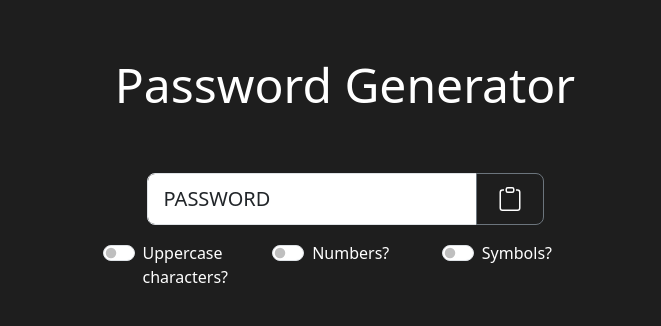
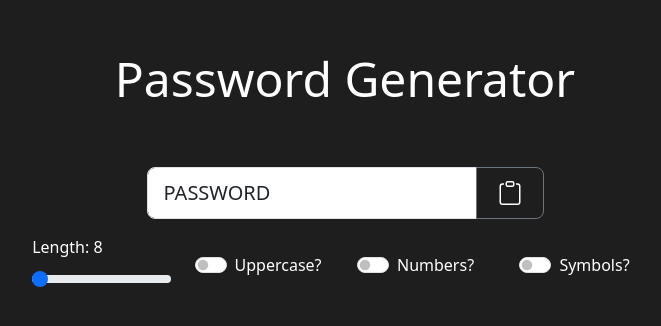
Before and after one commit to mohamad-jamil/pseudopass, a React (Vite) app: page / in a window 1280 px wide. Shown: the part 230-556 px from the top of the page, without its empty margins (295-956 px from the left). Built offline with nearby package versions, Linux system fonts and the light colour scheme.

Commit message:
Add Slider component for controlling the length of the password

```diff
--- a/src/App.jsx
+++ b/src/App.jsx
@@ -1,6 +1,7 @@
 import "./App.css";
 import PasswordDisplay from "./components/PasswordDisplay/PasswordDisplay";
 import Switch from "./components/Switch/Switch";
+import Slider from "./components/Slider/Slider";
 
 function App() {
   return (
@@ -9,9 +10,12 @@ function App() {
       <div className="password-display mb-3">
         <PasswordDisplay />
       </div>
-      <div className="row">
+      <div className="row d-flex align-items-center">
         <div className="col">
-          <Switch label="Uppercase characters?" />
+          <Slider label="Length" />
+        </div>
+        <div className="col">
+          <Switch label="Uppercase?" />
         </div>
         <div className="col">
           <Switch label="Numbers?" />
--- a/src/components/Slider/Slider.jsx
+++ b/src/components/Slider/Slider.jsx
@@ -1,5 +1,29 @@
-function Slider() {
-  return <></>;
+import { useState } from "react";
+
+function Slider({ label }) {
+  const [value, setValue] = useState(8);
+
+  const handleSliderChange = (event) => {
+    setValue(event.target.value);
+  };
+
+  return (
+    <>
+      <label for="customRange3" class="form-label text-white">
+        {label}: {value}
+      </label>
+      <input
+        type="range"
+        class="form-range"
+        min="8"
+        max="20"
+        step="1"
+        id="customRange3"
+        value={value}
+        onChange={handleSliderChange}
+      ></input>
+    </>
+  );
 }
 
 export default Slider;
```
